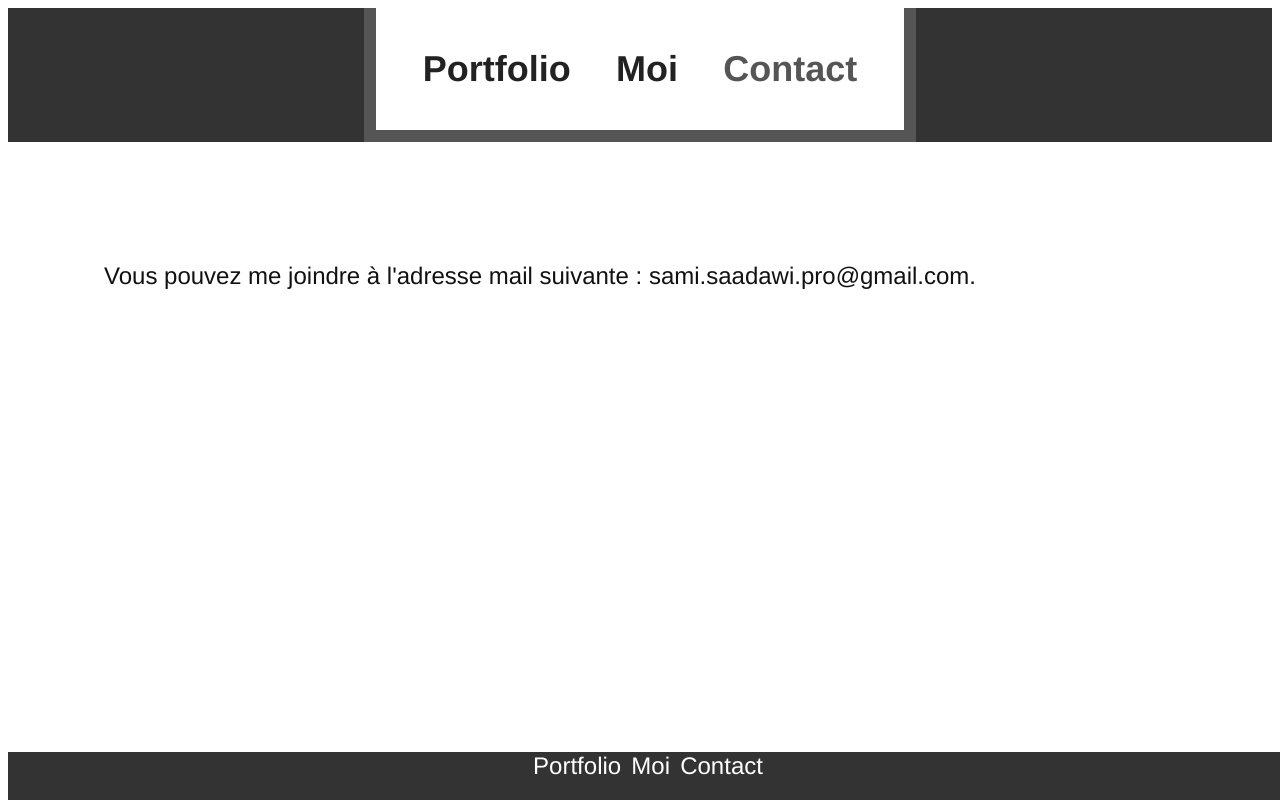
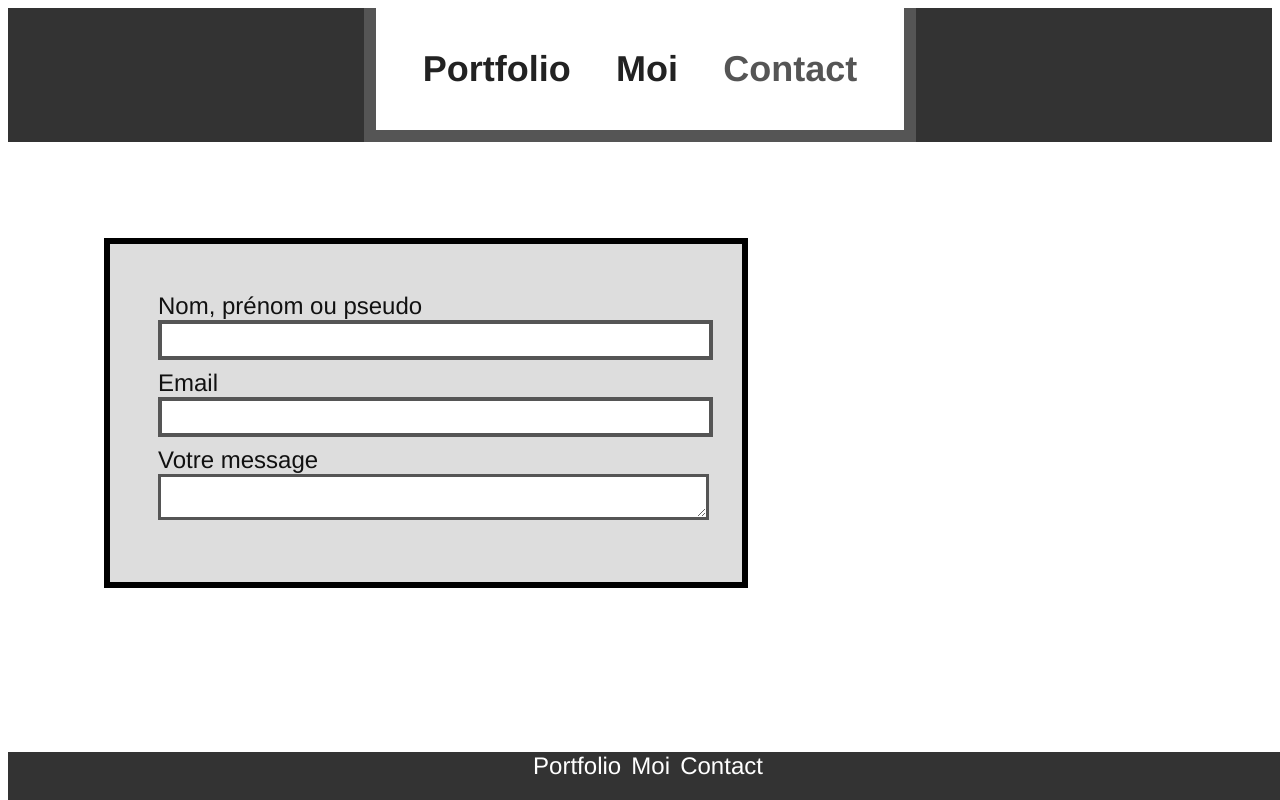
Before and after one commit to Rheor/portfolio, a Vue app in the folder front/: page /contact in a window 1280 px wide. Built offline with nearby package versions, Linux system fonts and the light colour scheme.

Commit message:
Add first version of contact form (only front)

```diff
--- a/front/src/App.vue
+++ b/front/src/App.vue
@@ -57,13 +57,13 @@ footer {
 }
 
 @mixin cardDisplay() {
+  display: inline-block;
   padding: 1em;
   border: black;
   border-style: solid;
   border-width: 0.25em;
-  background: white;
   text-align: left;
-  margin: 0.5em;
+  margin-bottom: 0.5em;
 }
 
 #nav {
--- a/front/src/views/Contact.vue
+++ b/front/src/views/Contact.vue
@@ -1,10 +1,45 @@
 <template>
   <div class="home">
-    <p>
-      Vous pouvez me joindre à l'adresse mail suivante : {{ this.mailAddress }}.
-    </p>
+    <div id="contactCard" class="card">
+      <form>
+        <label for="name">Nom, prénom ou pseudo</label><br />
+        <input type="text" id="name" name="name" /><br />
+        <label for="email">Email</label><br />
+        <input type="text" id="email" name="email" /><br />
+        <label for="message">Votre message</label><br />
+        <textarea id="message" name="message"></textarea>
+      </form>
+    </div>
   </div>
 </template>
+
+<style lang="scss">
+@mixin formInput() {
+  border: #555555;
+  border-style: solid;
+  border-width: 0.25em;
+  width: 100%;
+  resize: vertical;
+  margin-bottom: 0.5em;
+  font-size: 0.75em;
+  padding: 0.3em;
+}
+
+#contactCard {
+  width: 50%;
+  background: #55555533;
+  padding: 2em;
+}
+
+label {
+  margin-bottom: 0.2em;
+}
+
+input,
+textarea {
+  @include formInput();
+}
+</style>
 
 <script>
 // @ is an alias to /src
```
